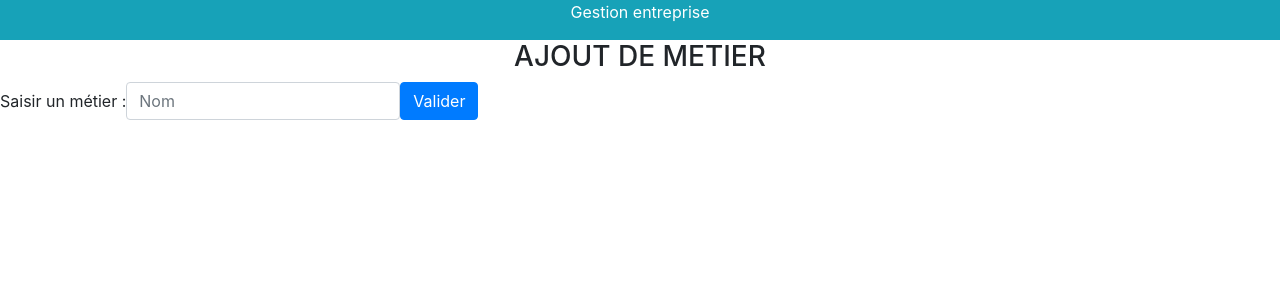
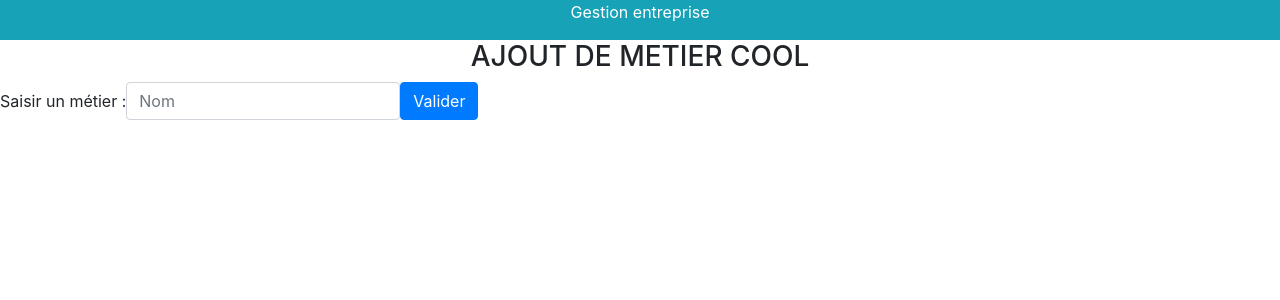
Before and after one commit to AdamFerkous/Gestion-entreprise, a PHP site: template mvc/vue/vueMetier/v_formAjoutMetier.php in a window 1280 px wide. Shown: the top 300 px of the page. Run offline with PHP 8.4, Linux system fonts and the light colour scheme; the template is opened without the code that fills it, so the values that code supplies are empty; some libraries are stand-ins or nearby versions.

Commit message:
Update v_formAjoutMetier.php

```diff
--- a/mvc/vue/vueMetier/v_formAjoutMetier.php
+++ b/mvc/vue/vueMetier/v_formAjoutMetier.php
@@ -1,5 +1,5 @@
 <meta charset="utf-8">
-<h3 class="text-center">AJOUT DE METIER</h3>
+<h3 class="text-center">AJOUT DE METIER COOL</h3>
 <div class="row">
 <form action="index.php?ctl=metier&action=ajouterMetier" method="POST">
    <div class="form-inline">
```
